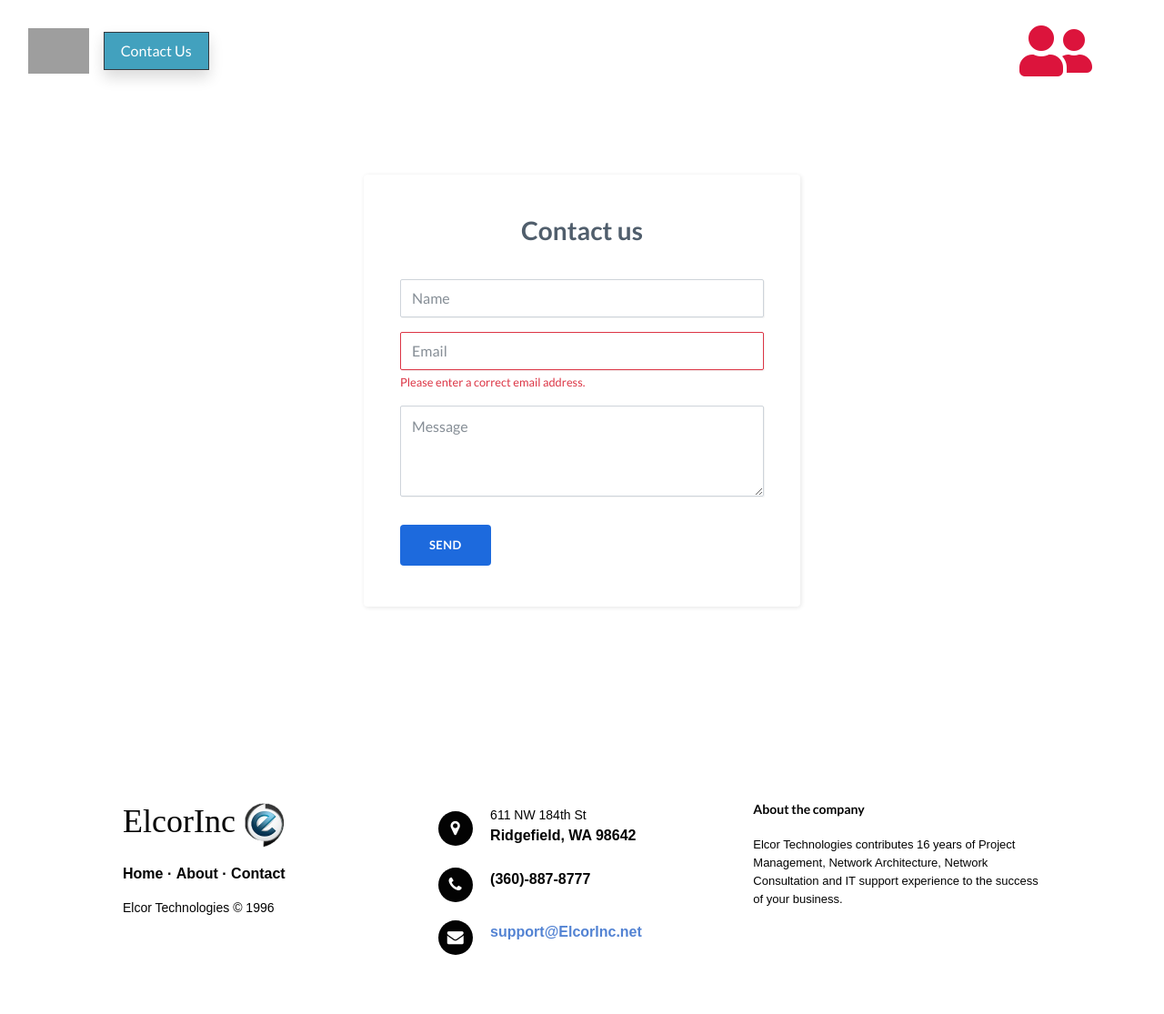
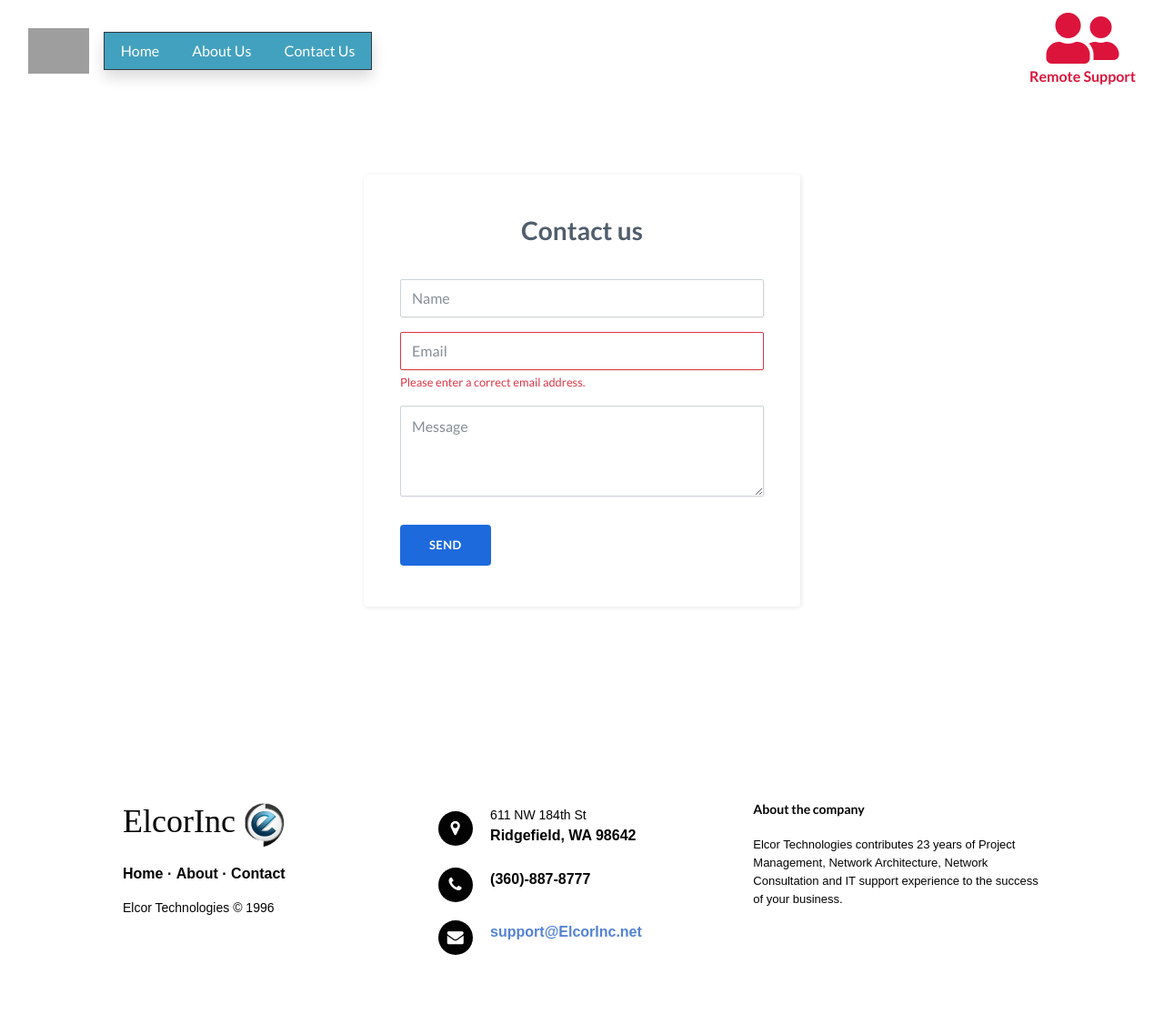
Before and after one commit to sterlingmd17/ElcorSite-portfolio, a Flask app: page /contact in a window 1280 px wide. Shown: the whole page at 91% size. Run offline with Flask 2, Linux system fonts and the light colour scheme; some libraries are stand-ins or nearby versions; grey boxes are pictures that could not be loaded.

Commit message:
improved support button and other links. Changed some content.

```diff
--- a/Main.py
+++ b/Main.py
@@ -53,7 +53,7 @@ def contact():
             return render_template('contact.html')
 
         else:
-            flash('failed to send, please retry or contact us at support@elcorinc.net')
+            flash('failed to submit, please retry or contact us at support@elcorinc.net')
             return render_template('contact.html')
 
     return render_template('contact.html')
--- a/Templates/base.html
+++ b/Templates/base.html
@@ -34,12 +34,12 @@
         </button>
         <div class="collapse navbar-collapse" id="navcol-1">
             <ul class="nav navbar-nav border rounded-0 border-dark shadow mr-auto" id="dropdown-button">
-                <!--<li class="nav-item" role="presentation" data-bs-hover-animate="pulse">
-                    <a class="nav-link" href="#" data-bs-hover-animate="pulse" id="Nav-button" style="background-color: rgba(255,255,255,0);color: #ffffff;">Second Item</a>
+                <li class="nav-item" role="presentation" data-bs-hover-animate="pulse">
+                    <a class="nav-link" href="/" data-bs-hover-animate="pulse" id="Nav-button" style="background-color: rgba(255,255,255,0);color: #ffffff;">Home</a>
                 </li>
                 <li class="nav-item" role="presentation" data-bs-hover-animate="pulse">
-                    <a class="nav-link" href="#" data-bs-hover-animate="pulse" style="background-color: rgba(255,255,255,0);color: #ffffff;">Third Item</a>
-                </li>-->
+                    <a class="nav-link" href="/about" data-bs-hover-animate="pulse" style="background-color: rgba(255,255,255,0);color: #ffffff;">About Us</a>
+                </li>
                 <li class="nav-item" role="presentation" data-bs-hover-animate="pulse">
                     <a class="nav-link" href="/contact" data-bs-hover-animate="pulse" style="background-color: rgba(255,255,255,0);color: #ffffff;">Contact Us</a>
                 </li>
@@ -52,12 +52,10 @@
                     </div>
                 </li>-->
             </ul>
-            <span style="font-size: 4rem;">
-                <span style="color: crimson;">
-                    <a style="color:crimson;" href="/support"><i class="fas fa-user-friends mr-5" id="support-icon" data-bs-hover-animate="pulse"></i></a>
-                </span>
-            </span>
-        </div>
+            <div class="features-icons-item m-0" id="support-icon">
+                <a style="color: crimson; font-size: 4rem; text-decoration: none;" href="/support"><div class="d-flex" data-bs-hover-animate="pulse"><i class="fas fa-user-friends m-auto"></i></div></a>
+                <h6 style="color: crimson;">Remote Support</h6>
+            </div>
     </div>
 </nav>
 
@@ -66,31 +64,11 @@
 
 {% endblock %}
 
-<!--<footer class="footer pt-5">
-    <div class="container-fluid">
-        <div class="d-flex flex-wrap justify-content-between">
-            <div class="col pl-3">
-                <ul class="list-inline">
-                    <li class="list-inline-item"><a href="/support">Support</a></li>
-                    <li class="list-inline-item"><span>⋅</span></li>
-                    <li class="list-inline-item"><a href="/contact">Contact</a></li>
-                    <li class="list-inline-item"><span></span></li>
-                    <!--<li class="list-inline-item"><a href="#">Terms of &nbsp;Use</a></li>
-                    <li class="list-inline-item"><span>⋅</span></li>
-                    <li class="list-inline-item"><a href="#">Privacy Policy</a></li>
-                </ul>
-            </div>
-            <div class="d-none d-sm-block flex-wrap pr-0 "><img class="img-fluid" src="/img/Elcor Logo Banner.png"></div>
-            <div class="col pr-1 text-center">Office Address: 611 NW 184th St, Ridgefield, WA 98642Office Phone: 360-887-8777<br></div>
-        </div>
-        <p class="text-muted pb-3">© ElcorInc 2019. All Rights Reserved.</p>
-    </div>
-</footer>-->
 <footer>
     <div class="row">
         <div class="col-sm-6 col-md-4 footer-navigation">
-            <h4><a href="#">ElcorInc<span>  <img src="/img/ELCOR_LOGO_NEW.png" style="height:50px; width:45px;"></span></a></h4>
-            <p class="links"><a href="#">Home</a><strong> <!--</strong><a href="#">Pricing</a><strong>--> · </strong><a href="/about">About</a><strong> · </strong><a href="/contact">Contact</a></p>
+            <h4><a href="/">ElcorInc<span>  <img src="/img/ELCOR_LOGO_NEW.png" style="height:50px; width:45px;"></span></a></h4>
+            <p class="links"><a href="/">Home</a><strong> <!--</strong><a href="#">Pricing</a><strong>--> · </strong><a href="/about">About</a><strong> · </strong><a href="/contact">Contact</a></p>
             <p class="company-name">Elcor Technologies © 1996 </p>
         </div>
         <div class="col-sm-6 col-md-4 footer-contacts">
@@ -107,7 +85,7 @@
         <div class="clearfix"></div>
         <div class="col-md-4 footer-about">
             <h4>About the company</h4>
-            <p> Elcor Technologies contributes 16 years of Project Management, Network Architecture, Network Consultation and IT support experience to the success of your business. </p>
+            <p> Elcor Technologies contributes 23 years of Project Management, Network Architecture, Network Consultation and IT support experience to the success of your business. </p>
         </div>
     </div>
 </footer>
--- a/Templates/contact.html
+++ b/Templates/contact.html
@@ -10,7 +10,7 @@
                     {% with messages = get_flashed_messages() %}
                     {% if messages %}
                     {% for message in messages %}
-                    {% if message=='success' %}
+                    {% if message=='Success, we will respond within at least 24 hours.' %}
                     <div class="alert alert-success" role="alert">{{ message }}</div>
                     {% else %}
                     <div class="alert alert-danger" role="alert">{{ message }}</div>
--- a/Templates/index.html
+++ b/Templates/index.html
@@ -73,8 +73,8 @@
             <div class="row no-gutters">
                 <div class="col-lg-6 order-lg-2 text-white showcase-img" style="background-image: url(/img/mobo.jpg);"><span></span></div>
                 <div class="col-lg-6 my-auto order-lg-1 showcase-text">
-                    <h2>What were about.</h2>
-                    <p class="lead mb-0">Elcor Technologies contributes 22 years of Network Architecture, Network Consultation and Project Management experience to the success of your business.  We support Windows server environments using various technologies and have organized and implemented several migrations including proprietary management systems.</p>
+                    <h2>What we're about.</h2>
+                    <p class="lead mb-0">Elcor Technologies contributes 23 years of Network Architecture, Network Consultation and Project Management experience to the success of your business.  We support Windows server environments using various technologies and have organized and implemented several migrations including proprietary management systems.</p>
                 </div>
             </div>
         </div>
--- a/Templates/support.html
+++ b/Templates/support.html
@@ -2,6 +2,6 @@
 
 {% block content %}
 <div>
-<iframe src="http://lt.elcorinc.net:8040/" style="width: 100%; height: 800px;"></iframe>
+<iframe src="http://lt.elcorinc.net:8040/?Theme=Embedded" style="width: 100%; height: 800px;"></iframe>
 </div>
 {% endblock %}
```
